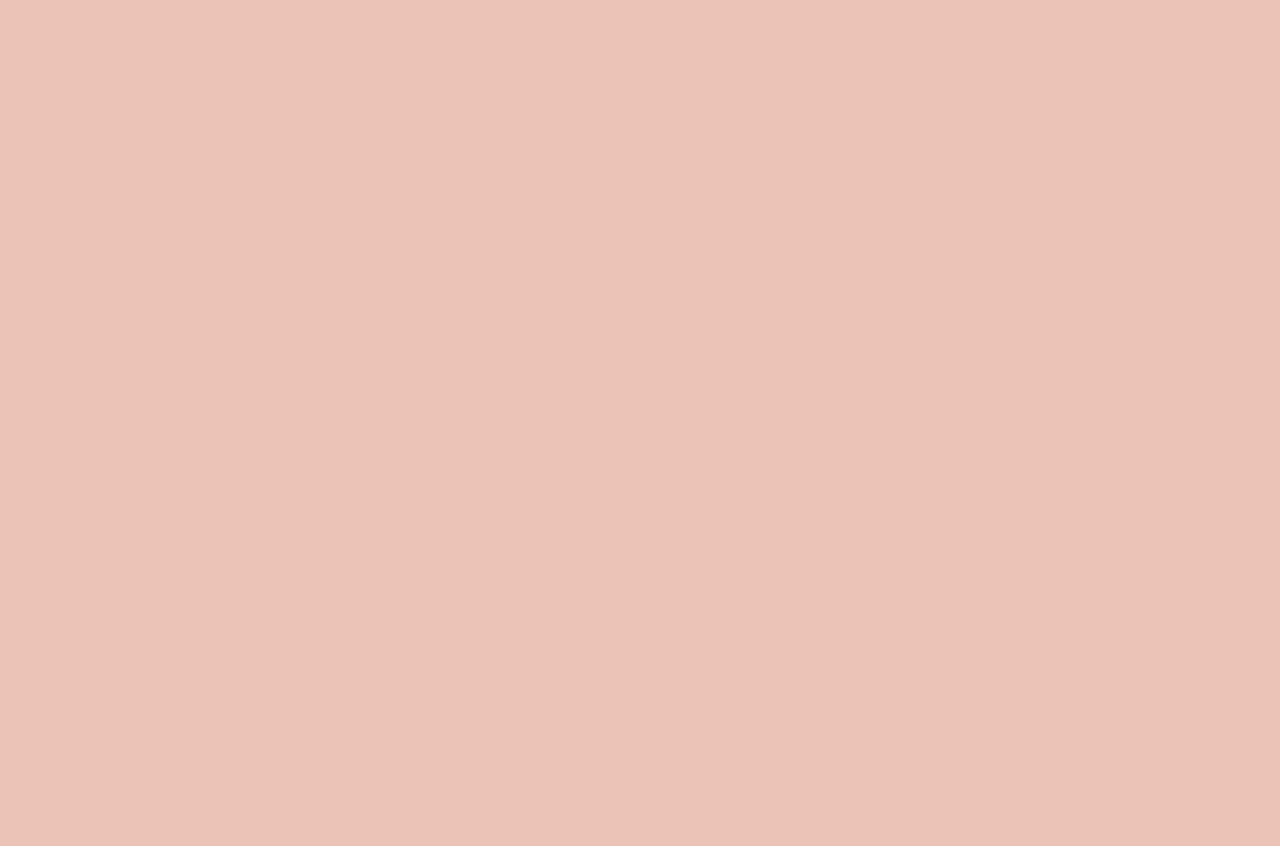
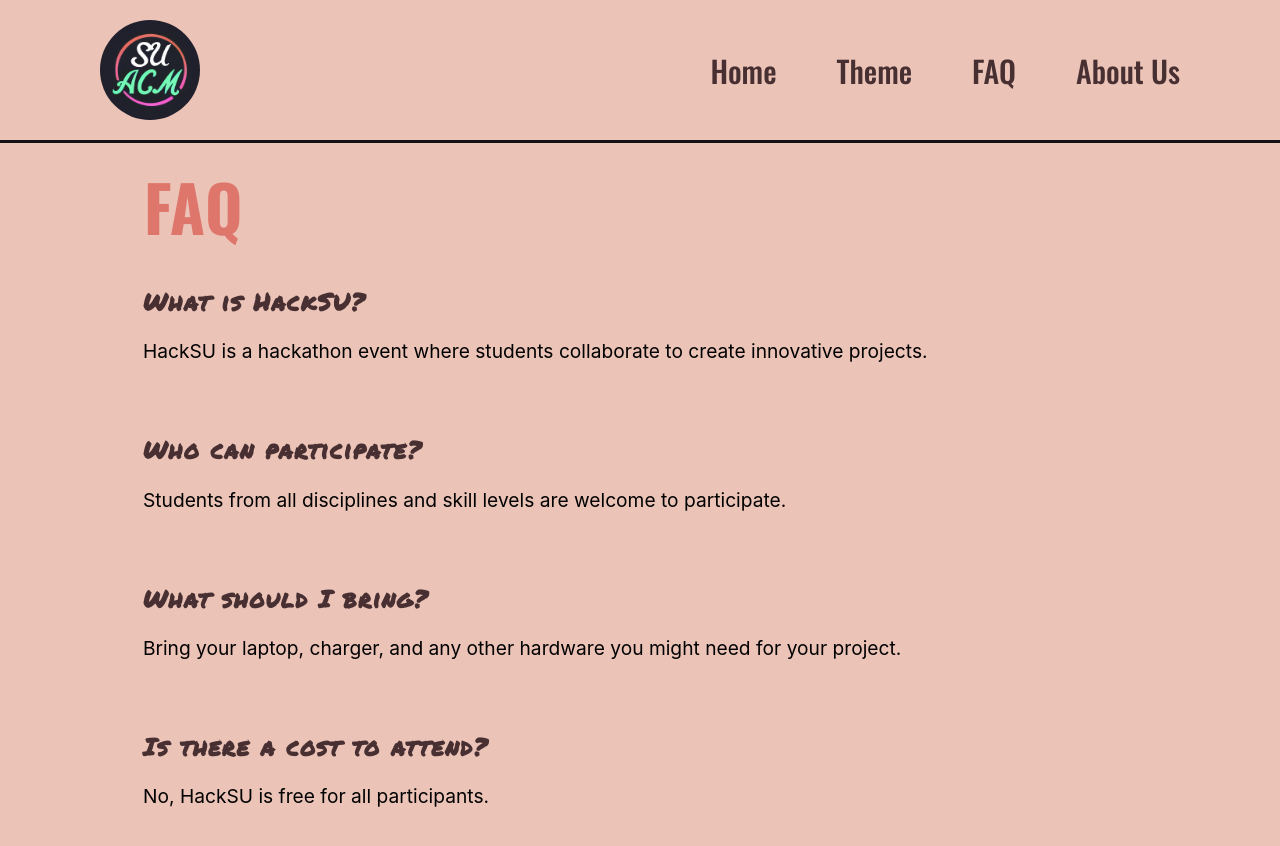
Before and after one commit to nandan-varma/HackSU, a React (Create React App) app: page /faq in a window 1280 px wide. Before the commit this address had no page. Shown: the top 846 px of the page. Before the commit the page ends 800 px from the top, so only its background shows below. Built offline with nearby package versions, Linux system fonts and the light colour scheme.

Commit message:
added FAQ page

```diff
--- a/src/App.js
+++ b/src/App.js
@@ -4,6 +4,7 @@ import Home from './components/Home/Home';
 import Layout from './components/Layout/Layout';
 import About from './components/About/About';
 import Theme from './components/Theme/Theme';
+import Faq from './components/Faq/Faq';
 
 function App() {
   return (
@@ -13,6 +14,7 @@ function App() {
         <Route index element={<Home />} />
         <Route path="/about" element={<About />} />
         <Route path="/theme" element={<Theme />} />
+        <Route path="/faq" element={<Faq />} />
       </Route>
     </Routes>
     </>
--- /dev/null
+++ b/src/components/Faq/Faq.css
@@ -0,0 +1,27 @@
+.faq-container {
+    width: 80%;
+    margin: 0 auto;
+    border-radius: 8px;
+  }
+
+  .faq-title {
+    padding: 1rem;
+    margin: 0;
+    font-size: 4em;
+  }
+
+  .faq-item {
+    margin-bottom: 20px;
+    padding: 15px;
+  }
+
+  .faq-question {
+    font-size: 1.5em;
+    margin: 0 0 10px;
+    color: #472f32;
+    letter-spacing: 0.09rem; /* using custom font so fix for readability */
+  }
+
+  .faq-answer {
+    font-size: 1.2em;
+  }
--- /dev/null
+++ b/src/components/Faq/Faq.js
@@ -0,0 +1,38 @@
+import React from 'react'
+import './Faq.css'
+
+const Faq = () => {
+  // Add faqs array here, this is just an example
+  const faqs = [
+    {
+      question: "What is HackSU?",
+      answer: "HackSU is a hackathon event where students collaborate to create innovative projects."
+    },
+    {
+      question: "Who can participate?",
+      answer: "Students from all disciplines and skill levels are welcome to participate."
+    },
+    {
+      question: "What should I bring?",
+      answer: "Bring your laptop, charger, and any other hardware you might need for your project."
+    },
+    {
+      question: "Is there a cost to attend?",
+      answer: "No, HackSU is free for all participants."
+    }
+  ];
+
+  return (
+    <div className='faq-container'>
+      <h1 className='faq-title'>FAQ</h1>
+      {faqs.map((faq, index) => (
+        <div key={index} className='faq-item'>
+          <h2 className='faq-question'>{faq.question}</h2>
+          <p className='faq-answer'>{faq.answer}</p>
+        </div>
+      ))}
+    </div>
+  )
+}
+
+export default Faq
--- a/src/components/Navbar/Navbar.css
+++ b/src/components/Navbar/Navbar.css
@@ -70,7 +70,7 @@
     .navbar-menu {
         margin: 0;
         gap: 20px;
-        font-size: 2rem;
+        font-size: 1.8rem;
     }
 
     .navbar-menu li {
--- a/src/components/Navbar/Navbar.js
+++ b/src/components/Navbar/Navbar.js
@@ -11,8 +11,9 @@ const Navbar = () => {
         </div>
         <nav className="navbar-menu">
           <Link className='animate home' to="/" style={{color: "inherit", textDecoration: "none"}}>Home</Link>
+          <Link className='animate theme'to="/theme" style={{color: "inherit", textDecoration: "none"}}>Theme</Link>
+          <Link className='animate faq'to="/faq" style={{color: "inherit", textDecoration: "none"}}>FAQ</Link>
           <Link className='animate about' to="/about" style={{color: "inherit", textDecoration: "none"}}>About Us</Link>
-          <Link className='animate theme'to="/theme" style={{color: "inherit", textDecoration: "none"}}>Theme</Link>
         </nav>
         <div className="navbar-right">
         </div>
```
